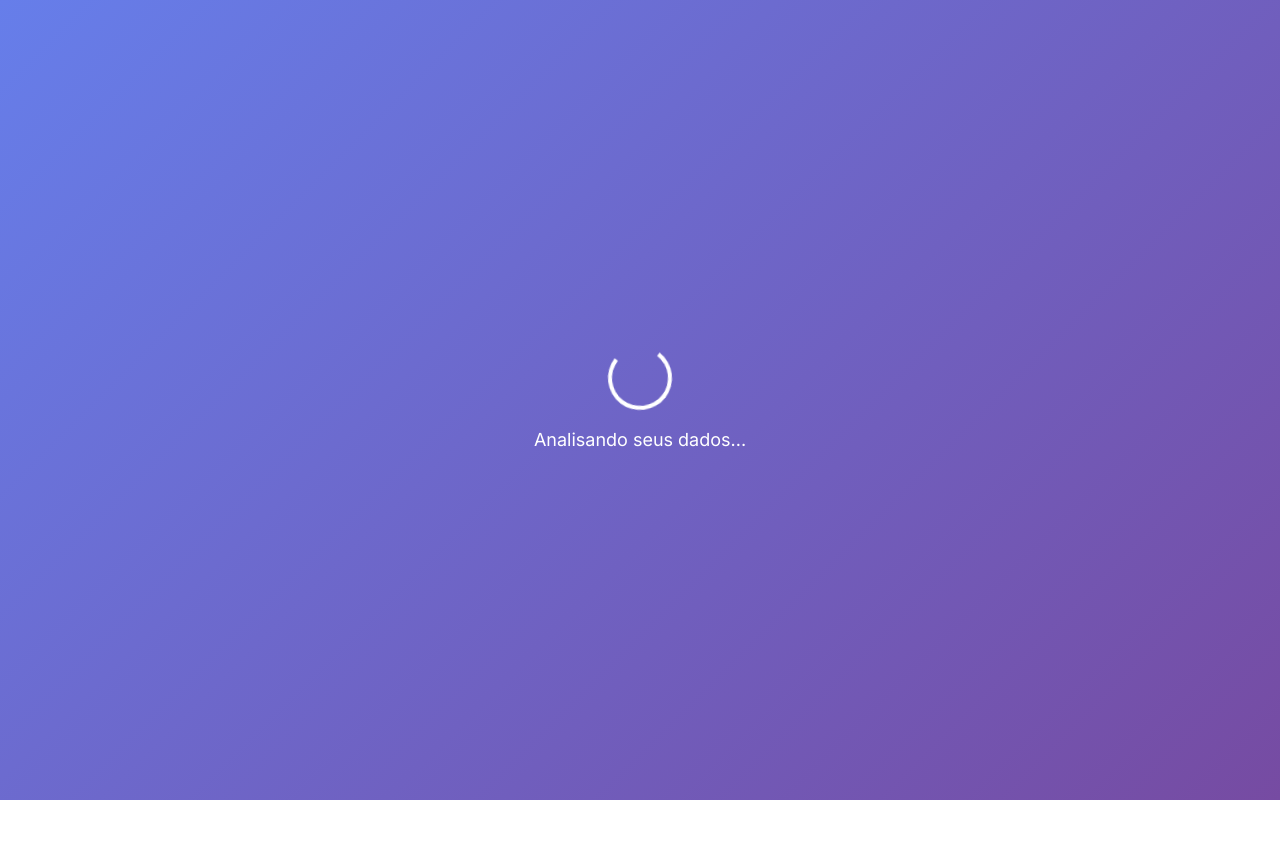
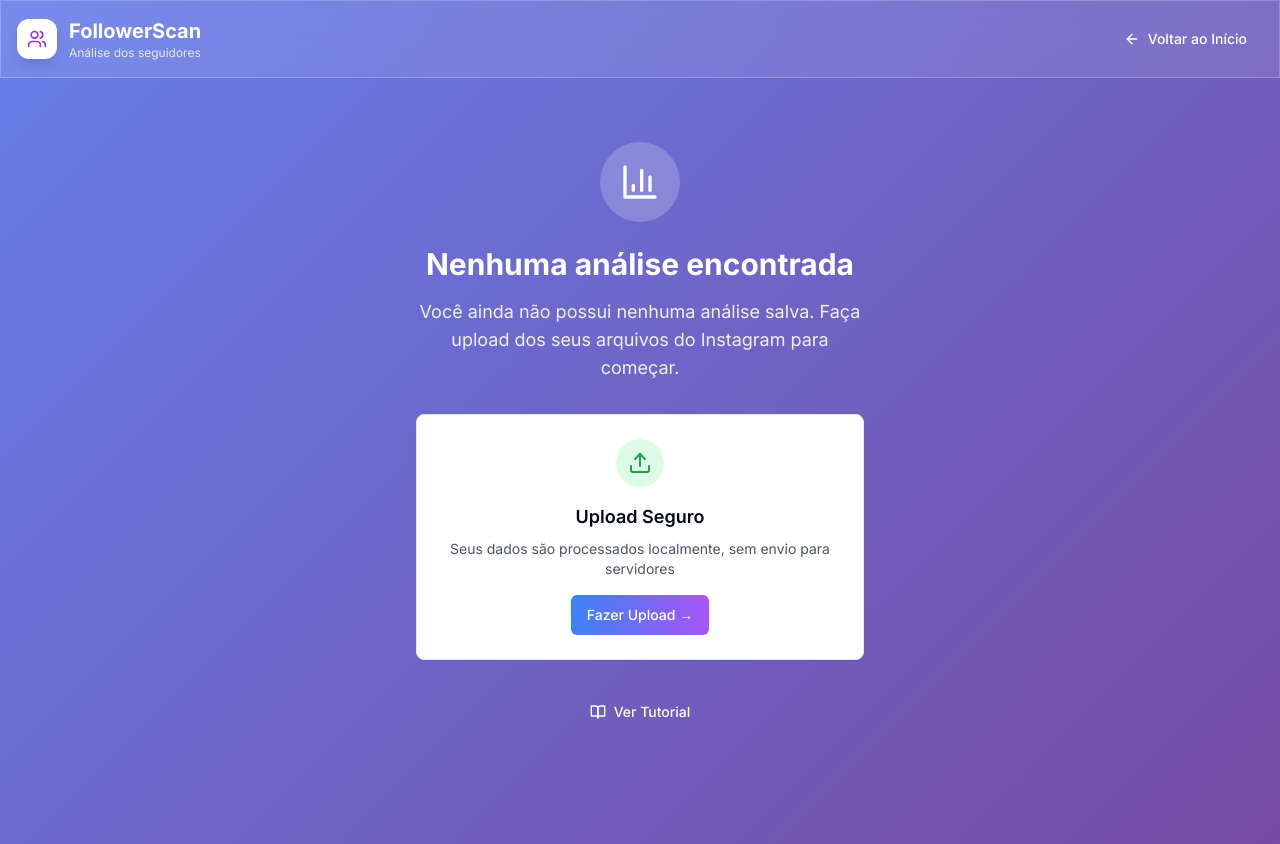
Before and after one commit to Orlando-Pedrazzoli/followtracker, a Next.js app: page /analyze in a window 1280 px wide. Before the commit this address had no page. Before the commit the page ends 800 px from the top, so only its background shows below. Built offline with nearby package versions, Linux system fonts and the light colour scheme.

Commit message:
header updated

```diff
--- a/package.json
+++ b/package.json
@@ -1,5 +1,5 @@
 {
-  "name": "followtracker",
+  "name": "followerscan",
   "version": "0.1.0",
   "private": true,
   "scripts": {
--- a/src/app/analyze/page.tsx
+++ b/src/app/analyze/page.tsx
@@ -17,6 +17,8 @@ import {
   Trash2,
   Save,
   ArrowDown,
+  Upload,
+  BookOpen,
 } from 'lucide-react';
 import { Button } from '@/components/ui/button';
 import { Card, CardContent, CardHeader, CardTitle } from '@/components/ui/card';
@@ -86,10 +88,8 @@ export default function AnalyzePage() {
         // Se não houver análise salva, tenta processar dados novos
         const savedData = localStorage.getItem('instagram-data');
         if (!savedData) {
-          toast.error(
-            'Dados não encontrados. Faça upload dos arquivos primeiro.'
-          );
-          router.push('/upload');
+          // Não há dados, mas não redireciona - mostra mensagem
+          setIsLoading(false);
           return;
         }
 
@@ -114,13 +114,12 @@ export default function AnalyzePage() {
         toast.success('Análise concluída e salva com sucesso!');
       } catch (error) {
         console.error('Erro ao carregar dados:', error);
-        toast.error('Erro ao carregar dados');
-        router.push('/upload');
+        setIsLoading(false);
       }
     };
 
     loadData();
-  }, [router]);
+  }, []);
 
   const analyzeData = (followers: any[], following: any[]): AnalysisData => {
     // Normalizar dados do formato Instagram
@@ -297,13 +296,81 @@ export default function AnalyzePage() {
 
   if (!data) {
     return (
-      <div className='min-h-screen gradient-bg flex items-center justify-center'>
-        <div className='text-center'>
-          <p className='text-white text-lg'>Erro ao carregar dados</p>
-          <Button onClick={() => router.push('/upload')} className='mt-4'>
-            Voltar ao Upload
-          </Button>
-        </div>
+      <div className='min-h-screen gradient-bg'>
+        <Header
+          subtitle='Análise dos seguidores'
+          rightContent={
+            <Button
+              variant='ghost'
+              onClick={() => router.push('/')}
+              className='text-white hover:bg-white/20'
+            >
+              <ArrowLeft className='w-4 h-4 mr-2' />
+              Voltar ao Início
+            </Button>
+          }
+        />
+
+        <main className='container mx-auto px-4 py-16'>
+          <div className='text-center mb-12'>
+            <motion.div
+              initial={{ opacity: 0, y: 20 }}
+              animate={{ opacity: 1, y: 0 }}
+              className='mb-8'
+            >
+              <div className='w-20 h-20 bg-white/20 rounded-full flex items-center justify-center mx-auto mb-6'>
+                <BarChart3 className='w-10 h-10 text-white' />
+              </div>
+              <h2 className='text-white text-3xl font-bold mb-4'>
+                Nenhuma análise encontrada
+              </h2>
+              <p className='text-white text-lg opacity-90 max-w-md mx-auto'>
+                Você ainda não possui nenhuma análise salva. Faça upload dos
+                seus arquivos do Instagram para começar.
+              </p>
+            </motion.div>
+
+            <motion.div
+              initial={{ opacity: 0, y: 20 }}
+              animate={{ opacity: 1, y: 0 }}
+              transition={{ delay: 0.2 }}
+              className='max-w-md mx-auto'
+            >
+              <Card className='p-6 text-center hover:shadow-xl transition-shadow'>
+                <div className='w-12 h-12 bg-green-100 rounded-full flex items-center justify-center mx-auto mb-4'>
+                  <Upload className='w-6 h-6 text-green-600' />
+                </div>
+                <h3 className='font-semibold text-lg mb-2'>Upload Seguro</h3>
+                <p className='text-gray-600 text-sm mb-4'>
+                  Seus dados são processados localmente, sem envio para
+                  servidores
+                </p>
+                <Button
+                  onClick={() => router.push('/upload')}
+                  className='bg-gradient-to-r from-blue-500 to-purple-500 hover:from-blue-600 hover:to-purple-600 text-white'
+                >
+                  Fazer Upload →
+                </Button>
+              </Card>
+            </motion.div>
+
+            <motion.div
+              initial={{ opacity: 0, y: 20 }}
+              animate={{ opacity: 1, y: 0 }}
+              transition={{ delay: 0.3 }}
+              className='mt-8'
+            >
+              <Button
+                variant='ghost'
+                onClick={() => router.push('/tutorial')}
+                className='text-white hover:bg-white/20'
+              >
+                <BookOpen className='w-4 h-4 mr-2' />
+                Ver Tutorial
+              </Button>
+            </motion.div>
+          </div>
+        </main>
       </div>
     );
   }
--- a/src/app/layout.tsx
+++ b/src/app/layout.tsx
@@ -5,10 +5,17 @@ import { Inter } from 'next/font/google';
 const inter = Inter({ subsets: ['latin'] });
 
 export const metadata: Metadata = {
-  title: 'FollowTracker - Gerencie seus seguidores do Instagram',
+  title: 'FollowerScan - Gerencie seus seguidores do Instagram',
   description:
     'Analise seus seguidores do Instagram de forma privada e segura. Descubra quem não está te seguindo de volta.',
-  keywords: ['instagram', 'seguidores', 'followers', 'análise', 'privacidade'],
+  keywords: [
+    'instagram',
+    'seguidores',
+    'followers',
+    'análise',
+    'privacidade',
+    'scan',
+  ],
 };
 
 export default function RootLayout({
--- a/src/app/page.tsx
+++ b/src/app/page.tsx
@@ -20,12 +20,20 @@ export default function HomePage() {
                 <Users className='text-purple-600 w-5 h-5' />
               </div>
               <div>
-                <h1 className='text-white font-bold text-xl'>FollowTracker</h1>
+                <h1 className='text-white font-bold text-xl'>FollowerScan</h1>
                 <p className='text-white text-xs opacity-80'>
                   Gerencie seus seguidores do Instagram
                 </p>
               </div>
             </div>
+            <Button
+              onClick={() => router.push('/analyze')}
+              variant='ghost'
+              className='text-white hover:bg-white/20'
+            >
+              <BarChart3 className='w-4 h-4 mr-2' />
+              Ver Análises
+            </Button>
           </div>
         </div>
       </header>
@@ -133,7 +141,7 @@ export default function HomePage() {
               <Button
                 variant='ghost'
                 className='mt-4'
-                onClick={() => router.push('/upload')}
+                onClick={() => router.push('/analyze')}
               >
                 Ver Análise →
               </Button>
--- a/src/components/ui/header.tsx
+++ b/src/components/ui/header.tsx
@@ -26,7 +26,7 @@ export function Header({
               <Users className='text-purple-600 w-5 h-5' />
             </div>
             <div className='text-left'>
-              <h1 className='text-white font-bold text-xl'>FollowTracker</h1>
+              <h1 className='text-white font-bold text-xl'>FollowerScan</h1>
               <p className='text-white text-xs opacity-80'>{subtitle}</p>
             </div>
           </button>
```
Also changed, not shown: 2 other files (tests, documents, lock files or other folders).
